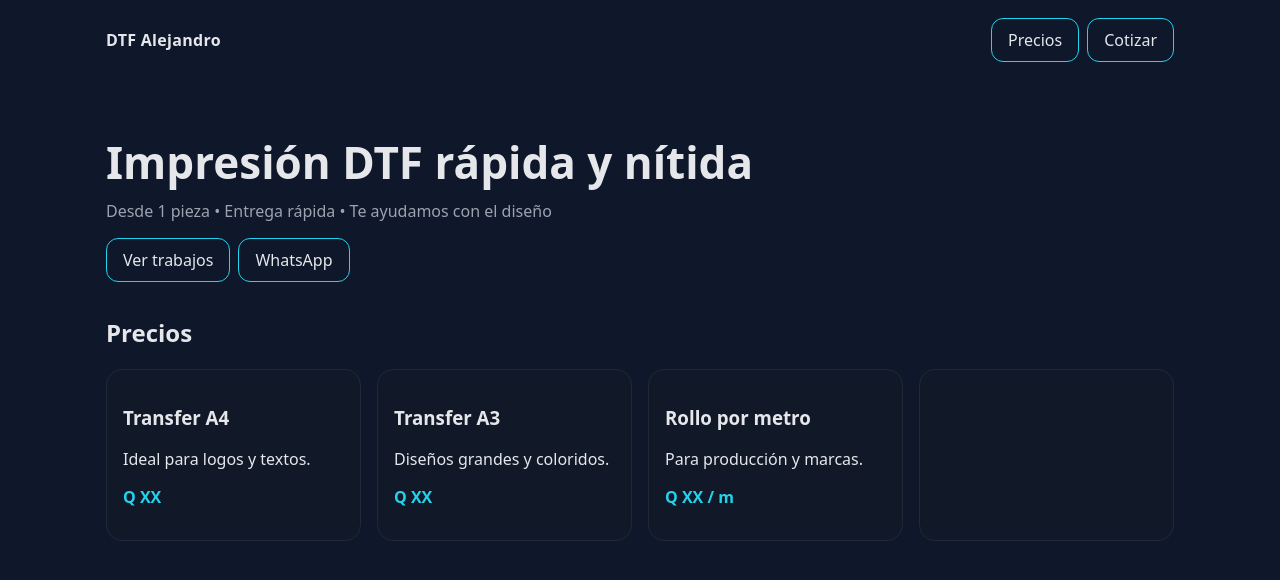
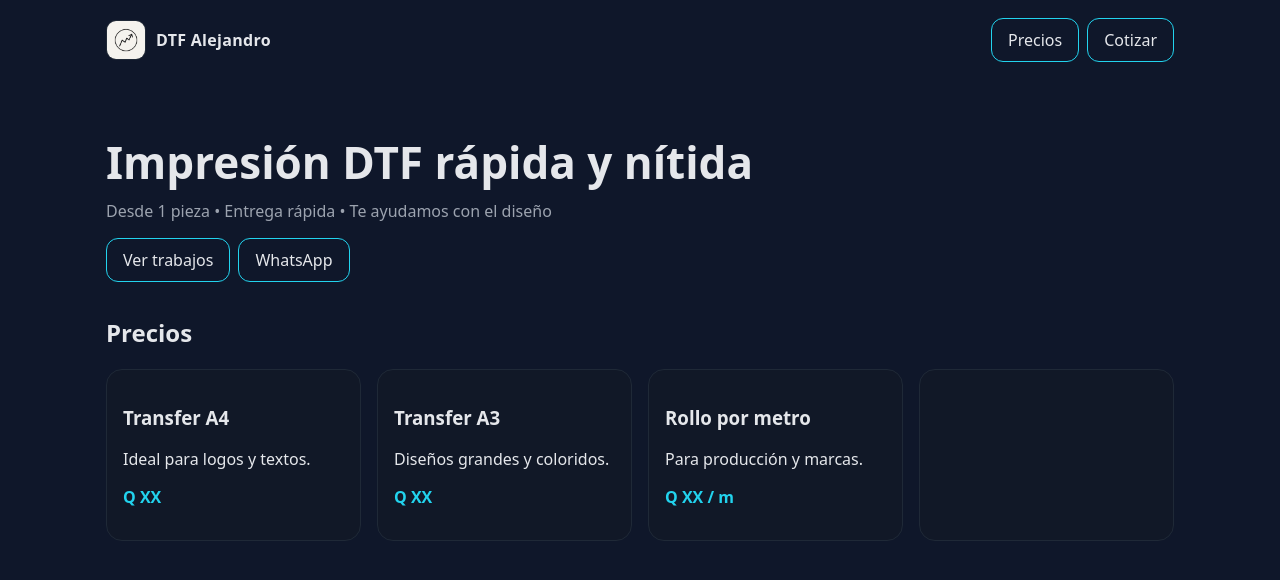
Before and after one commit to Alejandropasmar/alejandropasmar.github.com, a plain HTML site: page index.html in a window 1280 px wide. Drawn offline with Linux system fonts and the light colour scheme.

Commit message:
Update index.html

```diff
--- a/index.html
+++ b/index.html
@@ -39,7 +39,7 @@
     <header>
       <div class="logo">
         <!-- Reemplaza logo.png por tu archivo cuando lo subas -->
-        <img src="img/logo.png" alt="Logo" onerror="this.style.display='none'">
+        <img src="e25cdeb7-97d8-456a-9590-1ce5fbb08220.jpg" alt="Logo" onerror="this.style.display='none'">
         <span>DTF Alejandro</span>
       </div>
       <nav style="display:flex;gap:8px">
```
